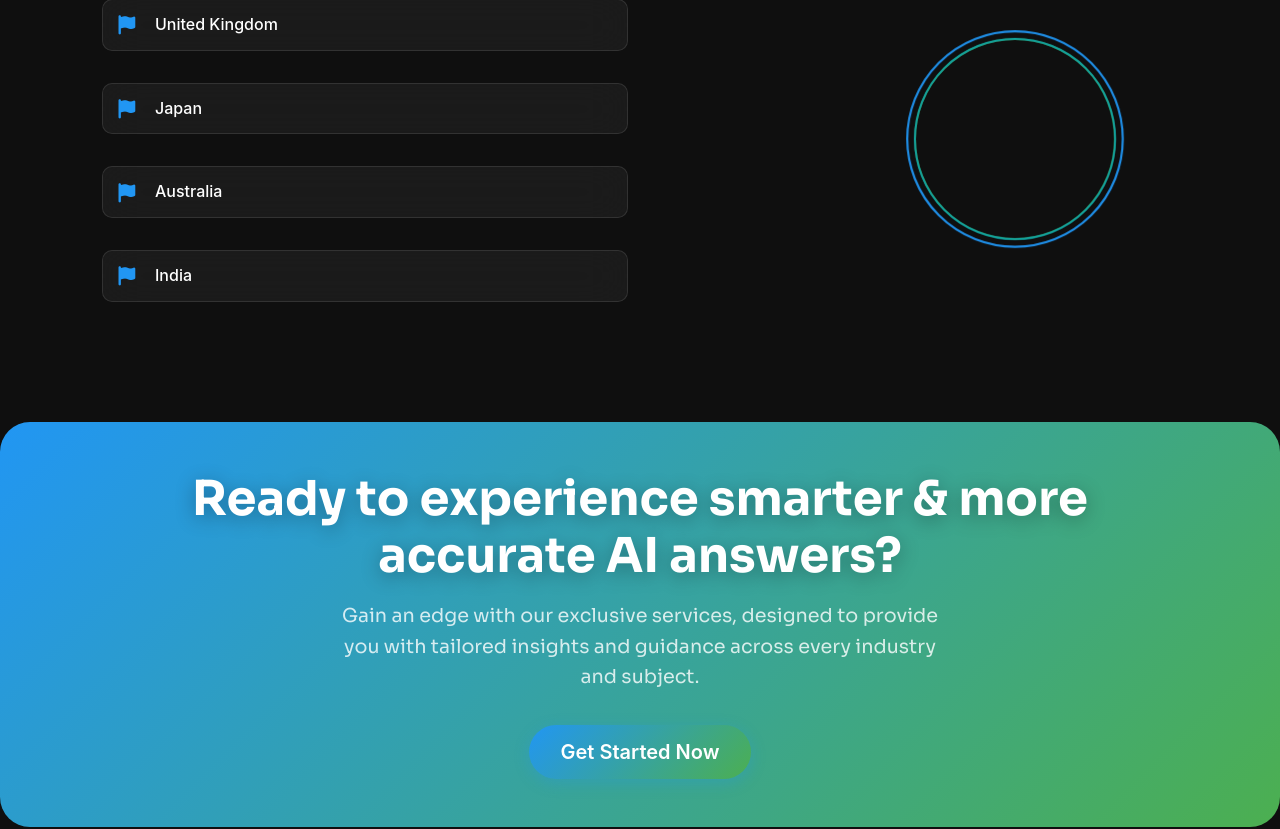
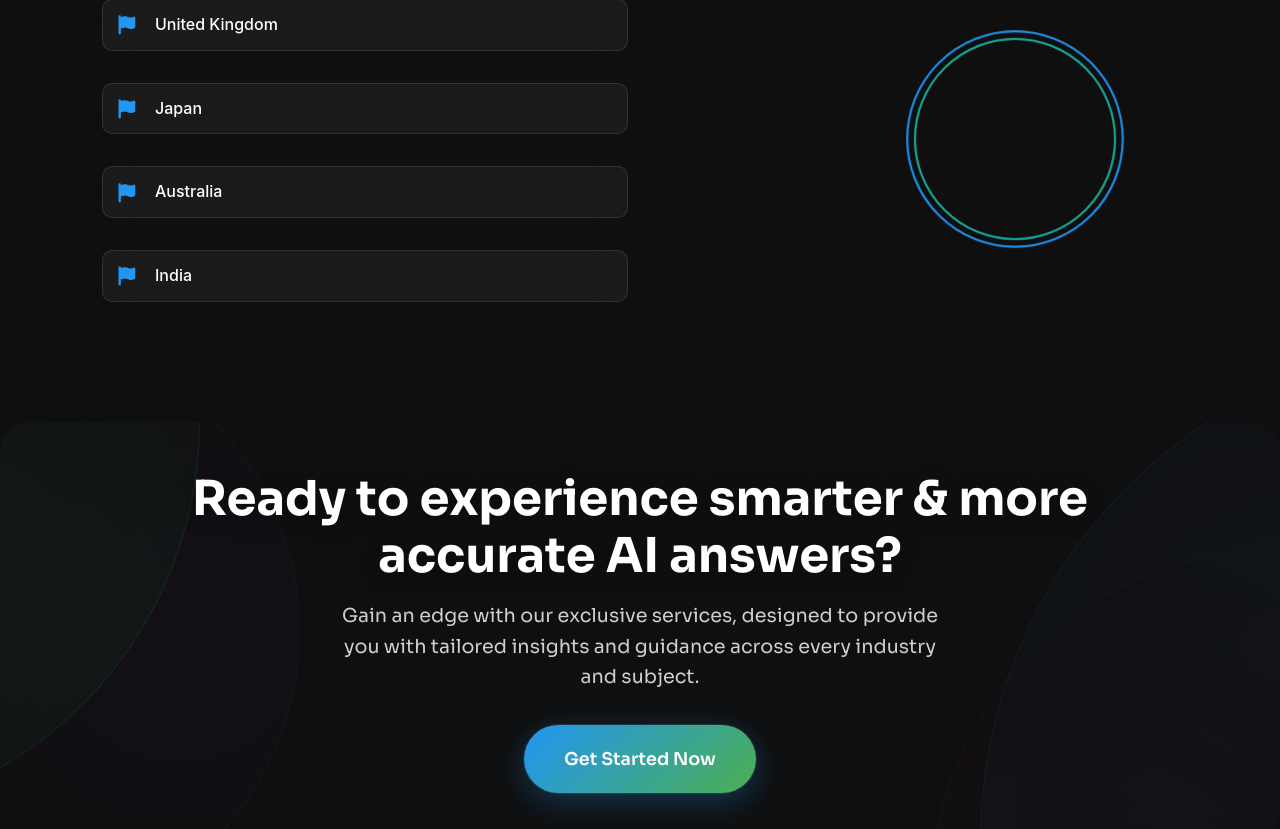
Before and after one commit to adarshtiwari1998/ITWebLens_layout_revamp, a Flask app: page / in a window 1280 px wide. Shown: the part 5671-6500 px from the top of the page. Run offline with Flask 3, Linux system fonts and the light colour scheme.

Commit message:
Enhance the call to action section with new design elements and text
Update the CTA section in index.html and style.css to include new background shapes, revised text content, and adjusted styling for better visual appeal and responsiveness.

Replit-Commit-Author: Agent
Replit-Commit-Session-Id: df616f99-bee2-4a04-bb22-da402dc7c7bb
Replit-Commit-Checkpoint-Type: full_checkpoint
Replit-Commit-Screenshot-Url: https://storage.googleapis.com/screenshot-production-us-central1/8b408623-9f3e-4d87-85e8-92a1254b9fc4/df616f99-bee2-4a04-bb22-da402dc7c7bb/o8Qj8G6

```diff
--- a/static/css/style.css
+++ b/static/css/style.css
@@ -2327,11 +2327,12 @@ h1, h2, h3, h4, h5, h6 {
   transform: translateY(-2px);
 }
 
-/* CTA Section */
+/* CTA Section - Force Refresh v2.0 */
 .cta-section {
   position: relative;
   padding: 120px 0;
-  background: transparent;
+  background: none !important;
+  background-color: transparent !important;
   overflow: hidden;
   transition: all 0.6s ease;
 }
@@ -2403,7 +2404,7 @@ h1, h2, h3, h4, h5, h6 {
   border: 1px solid rgba(236, 72, 153, 0.1);
 }
 
-/* Hover effect - gradient light overlay */
+/* Hover effect - gradient light overlay - only visible on hover */
 .cta-section::before {
   content: '';
   position: absolute;
@@ -2412,13 +2413,14 @@ h1, h2, h3, h4, h5, h6 {
   right: 0;
   bottom: 0;
   background: radial-gradient(circle at 50% 80%,
-    rgba(34, 197, 94, 0.15) 0%,
-    rgba(59, 130, 246, 0.1) 30%,
-    rgba(168, 85, 247, 0.05) 60%,
+    rgba(34, 197, 94, 0.08) 0%,
+    rgba(59, 130, 246, 0.05) 30%,
+    rgba(168, 85, 247, 0.03) 60%,
     transparent 100%);
   opacity: 0;
   transition: opacity 0.8s ease;
   pointer-events: none;
+  z-index: 1;
 }
 
 .cta-section:hover::before {
@@ -2548,7 +2550,7 @@ h1, h2, h3, h4, h5, h6 {
 
 /* Light Theme Styles */
 [data-theme="light"] .cta-section {
-  background: transparent;
+  background: transparent !important;
 }
 
 [data-theme="light"] .cta-title {
--- a/templates/index.html
+++ b/templates/index.html
@@ -439,12 +439,25 @@
 
 <!-- CTA Section -->
 <section class="cta-section py-5">
+    <!-- Background shapes -->
+    <div class="cta-background">
+        <div class="cta-shape shape-1"></div>
+        <div class="cta-shape shape-2"></div>
+        <div class="cta-shape shape-3"></div>
+        <div class="cta-shape shape-4"></div>
+    </div>
+
     <div class="container">
         <div class="row">
             <div class="col-12 text-center" data-aos="fade-up">
-                <h2 class="cta-title" data-translate="cta.title">Ready to Transform Your Business?</h2>
-                <p class="cta-subtitle" data-translate="cta.subtitle">Let's build something extraordinary together</p>
-                <a href="/contact" class="btn btn-primary btn-lg" data-translate="cta.button">Start Your Project</a>
+                <h2 class="cta-title" data-translate="cta.title">Ready to experience smarter & more accurate AI answers?</h2>
+                <p class="cta-subtitle" data-translate="cta.subtitle">Gain an edge with our exclusive services, designed to provide you with tailored insights and guidance across every industry and subject.</p>
+                <div class="cta-button-container">
+                    <a href="/contact" class="cta-button-main" data-translate="cta.button">
+                        Get Started Now
+                        <i class="fas fa-arrow-right"></i>
+                    </a>
+                </div>
             </div>
         </div>
     </div>
```
Also changed, not shown: attached_assets/image_1755713726797.png (added), attached_assets/image_1755713801202.png (added).
